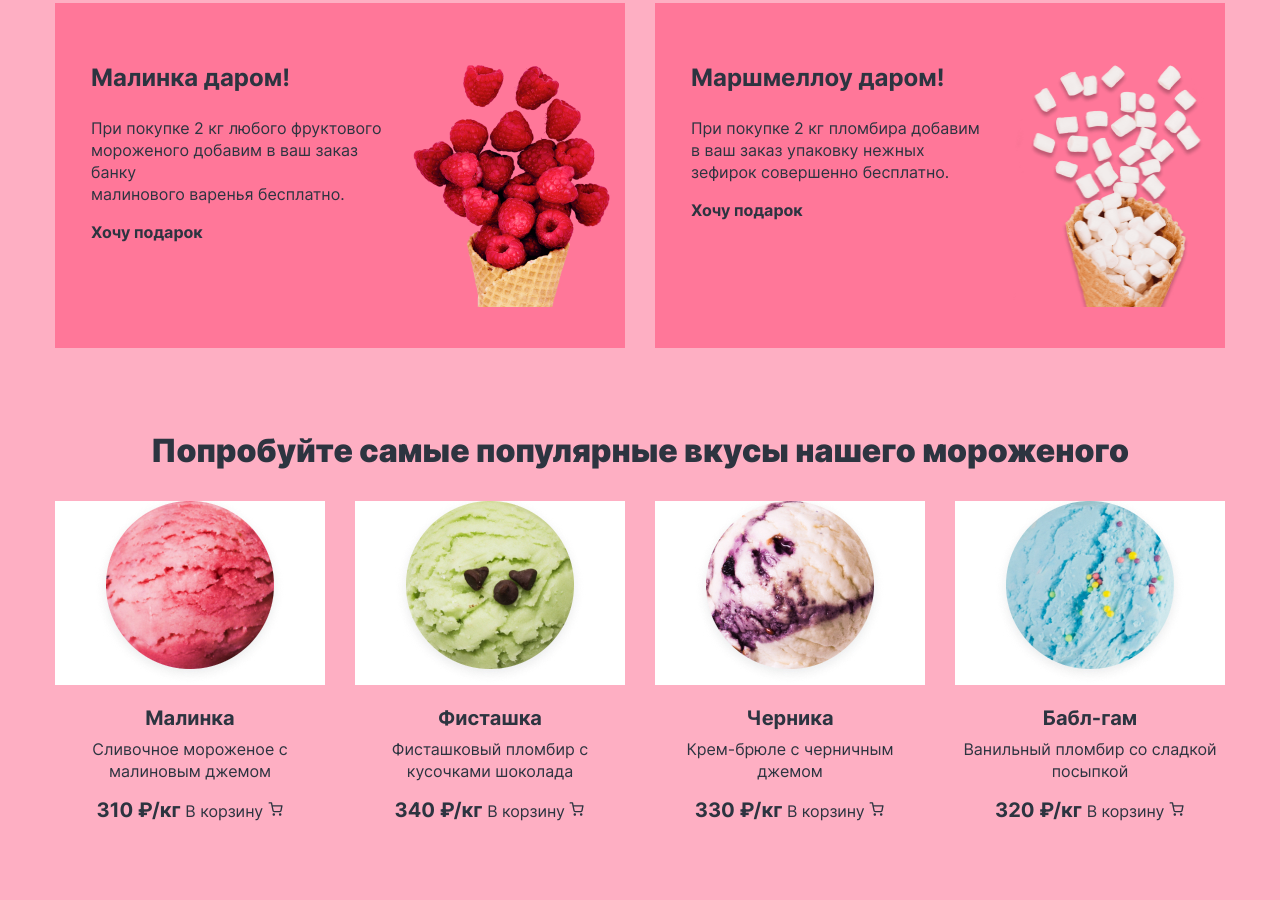
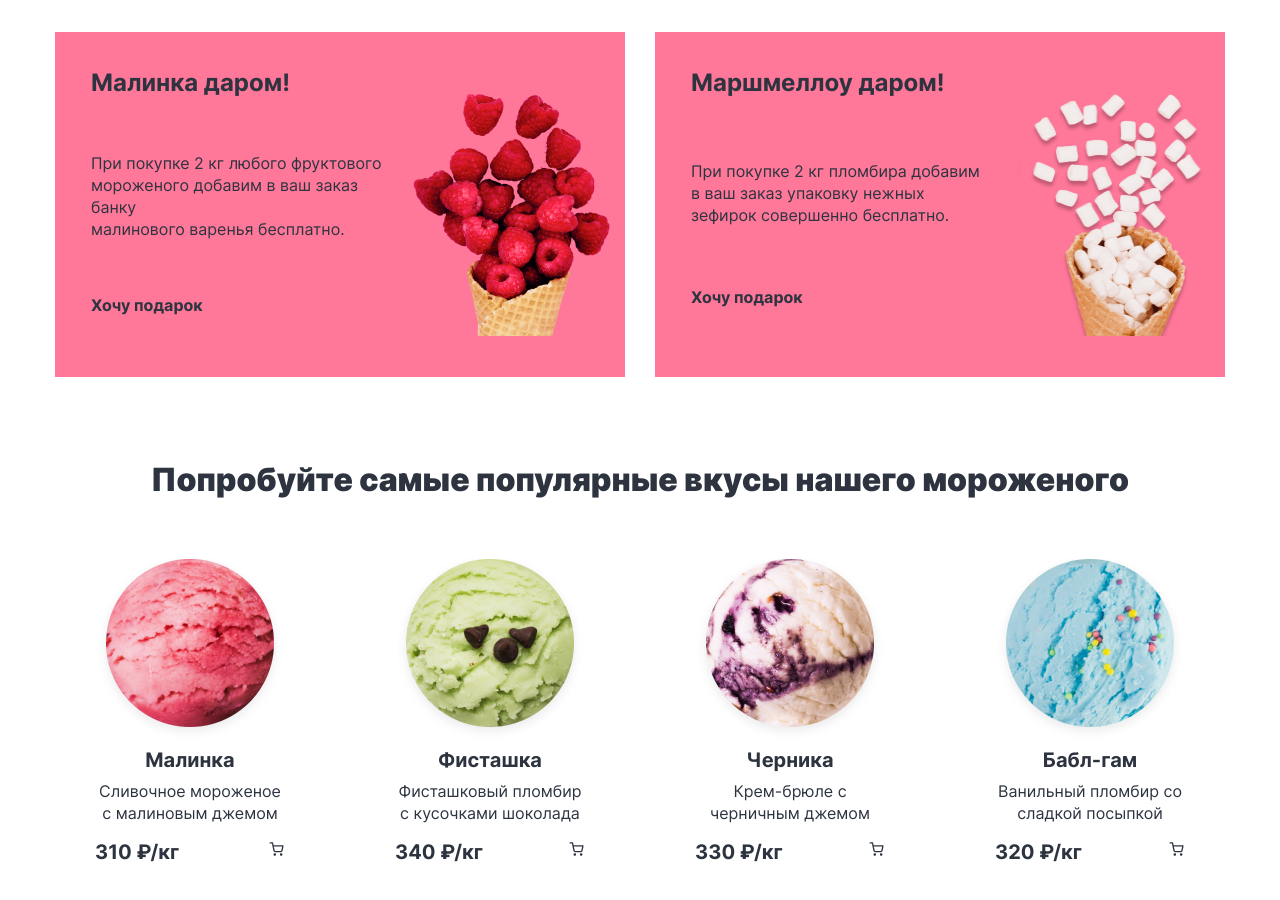
Before and after one commit to htmlacademy-htmlcss/1801871-gllacy-35, a plain HTML site: page index.html in a window 1280 px wide. Shown: the part 1837-2737 px from the top of the page. Drawn offline with Linux system fonts and the light colour scheme.

Commit message:
Гриды

```diff
--- a/index.html
+++ b/index.html
@@ -193,6 +193,7 @@
                 width="219" height="268">
               </a>
             </li>
+
           </ul>
         </section>
 
@@ -200,56 +201,72 @@
           <h2 class="popular-title large-text-decoration">Попробуйте самые популярные вкусы нашего мороженого</h2>
           <ul class="popular-product-list">
             <li class="popular-product-item">
-              <a class="popular-product-item-link">
+              <a class="popular-product-item-link" href="#">
                 <img class="popular-product-item-link-img" src="images/product/product-1.jpg" alt
                 width="270" height="184">
               </a>
+              <div class="popular-product-item-text-container">
                 <h3 class="popular-item-title small-text-decoration">Малинка</h3>
                 <p class="popular-item-description">Сливочное мороженое с малиновым джемом</p>
+                <div class="popular-item-price-button-container">
                   <span class="popular-item-price small-text-decoration">310 ₽/кг</span>
                   <a  class="button-small-busket">
-                <span class="vissualy-hidden">В корзину</span>
+                    <span class="visually-hidden">В корзину</span>
                     <img src="images/element/cart.svg" class="popular-product-item-order-img" alt>
                   </a>
+                </div>
+              </div>
             </li>
             <li class="popular-product-item">
               <a class="popular-product-item-link">
                 <img class="popular-product-item-link-img" src="images/product/product-2.jpg" alt
                 width="270" height="184">
               </a>
+              <div class="popular-product-item-text-container">
                 <h3 class="popular-item-title small-text-decoration">Фисташка</h3>
                 <p class="popular-item-description">Фисташковый пломбир с кусочками шоколада</p>
+                <div class="popular-item-price-button-container">
                   <span class="popular-item-price small-text-decoration">340 ₽/кг</span>
                   <a  class="button-small-busket">
-                <span class="vissualy-hidden">В корзину</span>
+                    <span class="visually-hidden">В корзину</span>
                     <img src="images/element/cart.svg" class="popular-product-item-order-img" alt>
                   </a>
+                </div>
+              </div>
             </li>
             <li class="popular-product-item">
               <a class="popular-product-item-link">
                 <img class="popular-product-item-link-img" src="images/product/product-3.jpg" alt
                 width="270" height="184">
               </a>
+              <div class="popular-product-item-text-container">
                 <h3 class="popular-item-title small-text-decoration">Черника</h3>
                 <p class="popular-item-description">Крем-брюле с черничным джемом</p>
+                <div class="popular-item-price-button-container">
                   <span class="popular-item-price small-text-decoration">330 ₽/кг</span>
                   <a  class="button-small-busket">
-                <span class="vissualy-hidden">В корзину</span>
+                    <span class="visually-hidden">В корзину</span>
                     <img src="images/element/cart.svg" class="popular-product-item-order-img" alt>
                   </a>
+                </div>
+              </div>
             </li>
             <li class="popular-product-item">
               <a class="popular-product-item-link">
                 <img class="popular-product-item-link-img" src="images/product/product-4.jpg" alt
                 width="270" height="184">
               </a>
+              <div class="popular-product-item-text-container">
                 <h3 class="popular-item-title small-text-decoration">Бабл-гам</h3>
                 <p class="popular-item-description">Ванильный пломбир со сладкой посыпкой</p>
+                <div class="popular-item-price-button-container">
                   <span class="popular-item-price small-text-decoration">320 ₽/кг</span>
                   <a  class="button-small-busket">
-                <span class="vissualy-hidden">В корзину</span>
+                    <span class="visually-hidden">В корзину</span>
                     <img src="images/element/cart.svg" class="popular-product-item-order-img" alt>
                   </a>
+                </div>
+              </div>
             </li>
           </ul>
         </section>
--- a/styles/styles.css
+++ b/styles/styles.css
@@ -27,7 +27,7 @@ body {
   line-height: 22px;
   font-style: normal;
   font-weight: 400;
-  background-color: #FEAFC3;
+  /* background-color: #FEAFC3; */
 
   color: #2D3440;
 
@@ -133,7 +133,7 @@ html {
 }
 
 .header-logo {
-  margin-left: 0;
+
   margin-right: 16px;
 }
 
@@ -147,10 +147,6 @@ html {
   padding: 0;
 }
 
-.navigation-item:first-child {
-  margin-left: 16px;
-
-}
 .navigation-item a{
   display: block;
   padding:8px 16px;
@@ -166,7 +162,6 @@ html {
 
 .main-header-telephone {
   margin-left: auto;
-  margin-right: 0;
 }
 
 .user-navigation-list {
@@ -180,59 +175,50 @@ html {
 .user-navigation-item {
   margin-left: 16px;
   margin-right: 0;
+  padding:6px 16px;
 }
 
 /* Слайдер */
 /* Микросетики на гридах */
 .offer-slider ul {
   list-style: none;
+  margin:0;
+  padding:0;
 }
-
-.offer-slider {
-  padding-left: 70px;
+.offer-slider{
   margin-bottom: 80px;
 }
-
 .offer-slide-title {
   font-weight: 900;
   font-size: 36px;
   line-height: 46px;
+  margin-top:0;
+  margin-bottom: 24px;
 }
-
 .offer-slider-text-content {
   font-weight: 400;
   font-size: 18px;
   line-height: 24px;
+  margin-top:0;
+  margin-bottom: 48px;
 }
-
 .offer-slider a {
   color: inherit;
   text-decoration: none;
 }
-
-.offer-slides {
-  margin: 0;
-  padding: 0;
+.offer-slide{
+  display:grid;
+  grid-template-columns: 540px 630px;
 }
-
-.offer-slide-button {
-  margin-left: 70px;
+.offer-slide-text-container{
+  padding:136px 0 126px 70px;
 }
-
-.offer-slide {
-  display: flex;
-
-}
-
-.offer-slide-img-container {
-  display: flex;
+.offer-slide-img-container{
+  display:grid;
+  grid-template-columns: 350px 100px 100px;
+  gap:41px;
   align-items: center;
-  justify-content: space-between;
-  width: 630px;
-}
-
-.offer-slide-text-container {
-  width: 540px;
+  justify-items: center;
 }
 
 .offer-slider-navigation-dots-social-container {
@@ -285,6 +271,16 @@ html {
   display: flex;
 
 }
+.gift-text-container{
+  display:grid;
+  gap:28px;
+}
+.gift-item-title{
+  margin:0;
+}
+.gift-item-text-content{
+  margin:0;
+}
 .gift-item-link{
   margin-left:auto;
 }
@@ -295,31 +291,38 @@ html {
   margin-bottom: 80px;
 }
 /* Популярные продукты */
+.popular-title{
+  margin:0 0 56px 0;
+}
 .popular-product-list {
-  display: flex;
+  display: grid;
   list-style: none;
   margin: 0;
   padding: 0;
-  flex-wrap: wrap;
+  grid-template-columns: repeat(4, 270px);
+  gap:30px;
 }
-
-.popular-product-item {
-  width: 270px;
-  margin-right: 30px;
+.popular-product-item-link{
+  display:block;
+}
+.popular-product-item-text-container{
+  padding:0 40px 24px 40px;
+  display:flex;
+  flex-direction: column;
   text-align: center;
 }
 
-.popular-product-item:last-child {
-  margin-right: 0;
-}
 .popular-item-title{
-  margin-top:16px;
-  margin-bottom: 8px;
+  margin:0 0 8px 0;
 }
 .popular-item-description{
-  margin:0;
-  margin-bottom: 16px;
+  margin: 0 0 16px 0;
 }
+.popular-item-price-button-container{
+  display:flex;
+  justify-content: space-between;
+}
+
 .popular-product{
   margin-bottom: 80px;
 }
```
Lines whose indentation alone changed are shown as unchanged.
